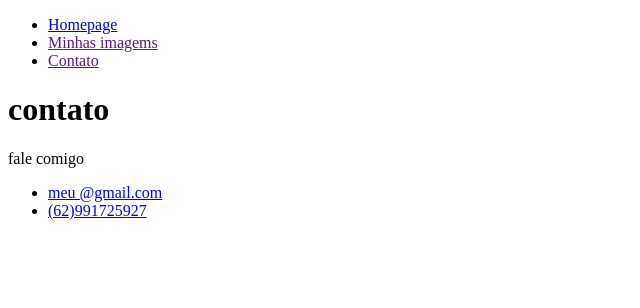
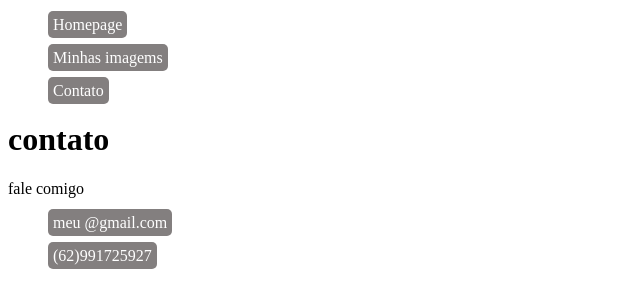
Before and after one commit to hygoribeiro/treinando-html5, a plain HTML site: page ex03/contato.html in a window 1280 px wide. Shown: the whole page, without its empty margins (0-640 px from the left). Drawn offline with Linux system fonts and the light colour scheme.

Commit message:
arrumando menu de navegação

```diff
--- a/ex03/contato.html
+++ b/ex03/contato.html
@@ -5,20 +5,21 @@
     <meta http-equiv="X-UA-Compatible" content="IE=edge">
     <meta name="viewport" content="width=device-width, initial-scale=1.0">
     <title>contato</title>
+    <link rel="stylesheet" href="style.css">
 </head>
 <body>
     <nav>
         <ul>
-            <li>
-                <a href="homepage.html">Homepage</a>
+            <li >
+                <a class="menu" href="homepage.html">Homepage</a>
             </li>
 
             <li>
-                <a href="">Minhas imagems</a>
+                 <span><a href="minhas-imagens.html">Minhas imagems</a></span>
             </li>
 
             <li>
-                <a href="">Contato</a>
+                <a href="contato.html">Contato</a>
             </li>
         </ul>
 
--- /dev/null
+++ b/ex03/style.css
@@ -0,0 +1,21 @@
+@charset "UTF-8";
+
+a{
+    background-color: rgb(131, 127, 127);
+    text-decoration: none;
+    color: white;
+    padding: 5px;
+    border-radius: 5px;
+
+}
+li{
+    list-style-type: none;
+    margin-bottom: 15px;
+}
+
+li :hover{
+text-decoration: underline;
+background-color: black;
+text-decoration: none;
+transition-duration: 0.5s;
+}
```
Also changed, not shown: ex03/homepage.html (+1 -0 lines), ex03/minhas-imagens.html (+1 -0 lines).
